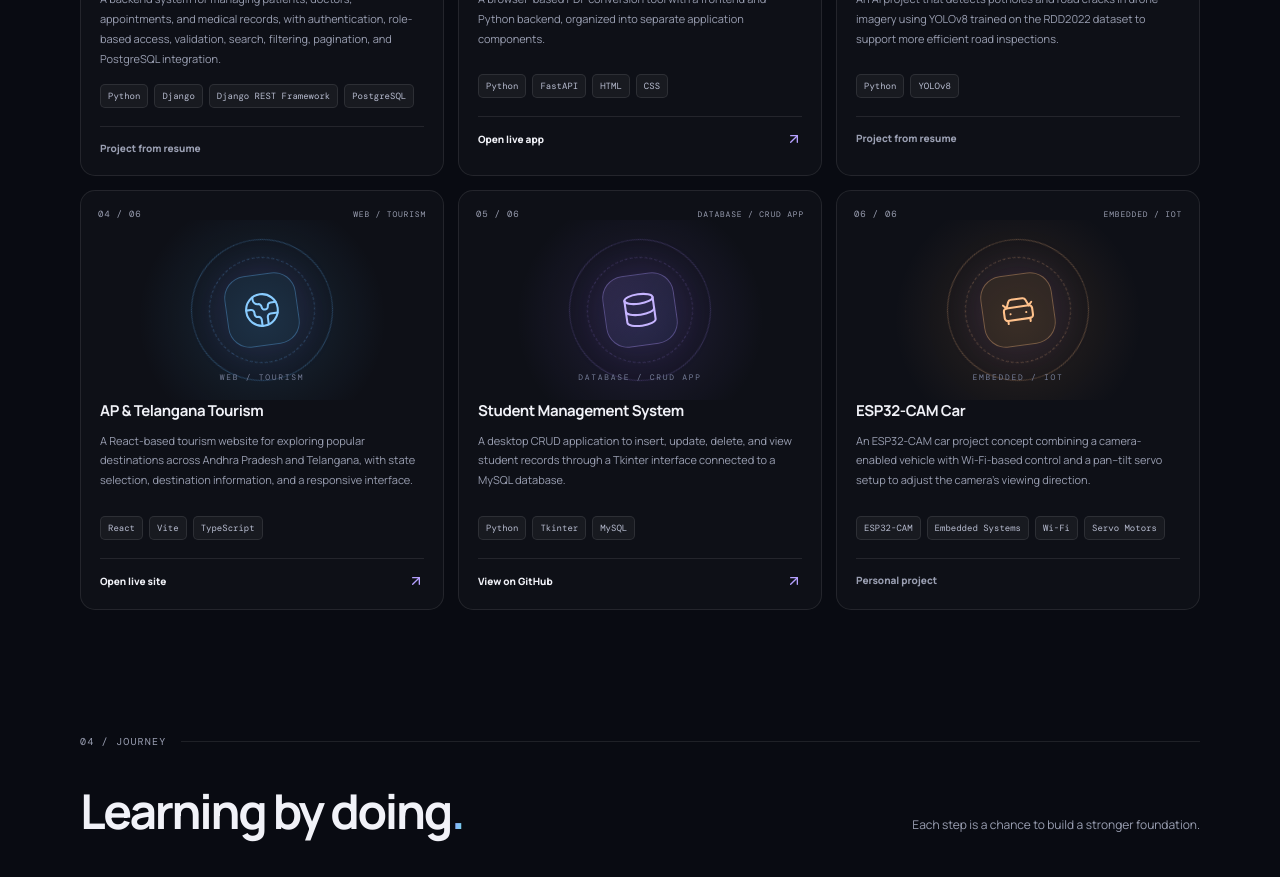
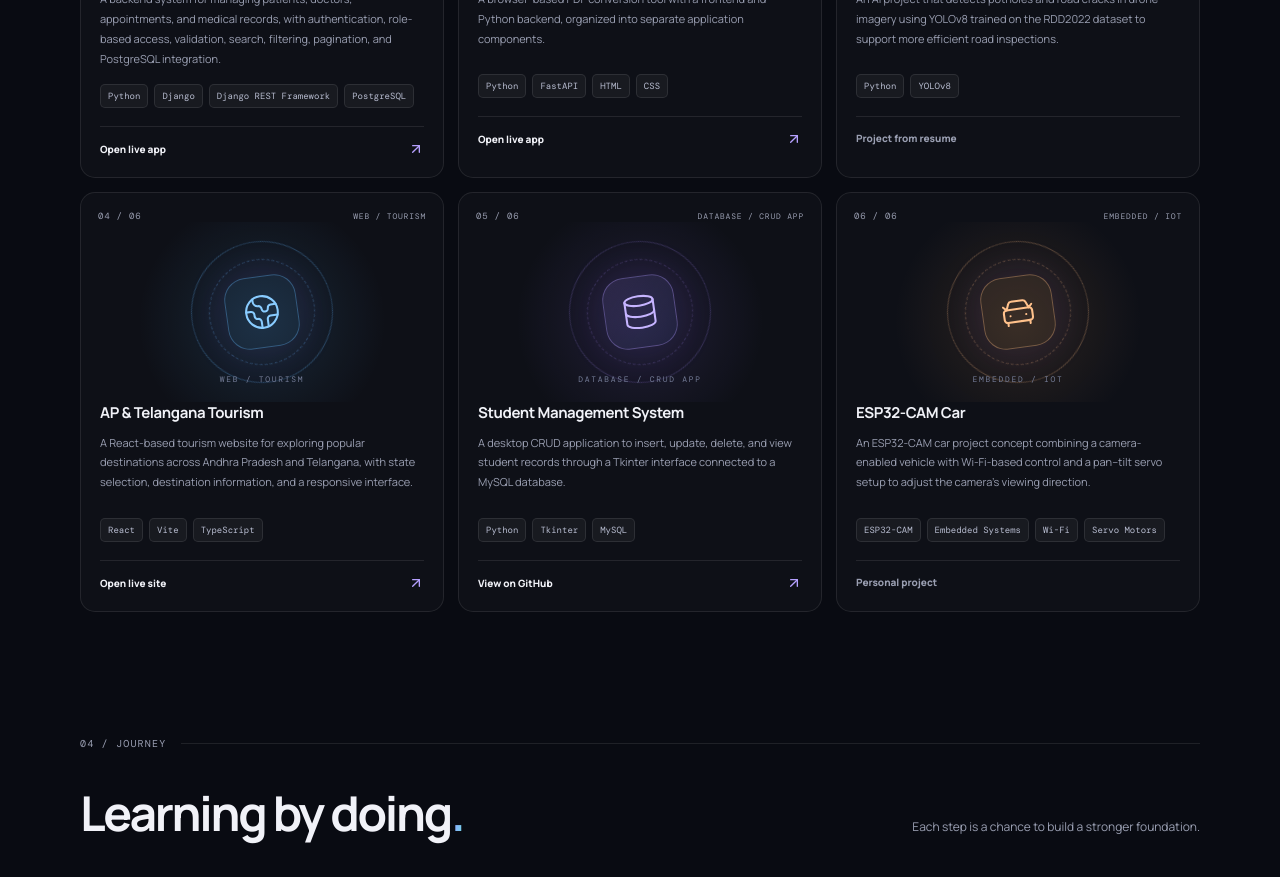
Before and after one commit to ramsivaji/myprofile, a React (Vite) app: page / in a window 1280 px wide. Shown: the part 2460-3337 px from the top of the page. Built offline with nearby package versions, Linux system fonts and the light colour scheme.

Commit message:
Link hospital project to live site

```diff
--- a/src/main.jsx
+++ b/src/main.jsx
@@ -14,7 +14,7 @@ const projects = [
     number: "01", title: "Hospital Appointment & Patient Management", type: "BACKEND / REST API",
     description: "A backend system for managing patients, doctors, appointments, and medical records, with authentication, role-based access, validation, search, filtering, pagination, and PostgreSQL integration.",
     tags: ["Python", "Django", "Django REST Framework", "PostgreSQL"], icon: Server,
-    link: null, linkLabel: "Project from resume", accent: "violet"
+    link: "https://sivajicarepoint.netlify.app/", linkLabel: "Open live app", accent: "violet"
   },
   {
     number: "02", title: "PDF Maker", type: "WEB APP / DOCUMENT TOOLS",
```
